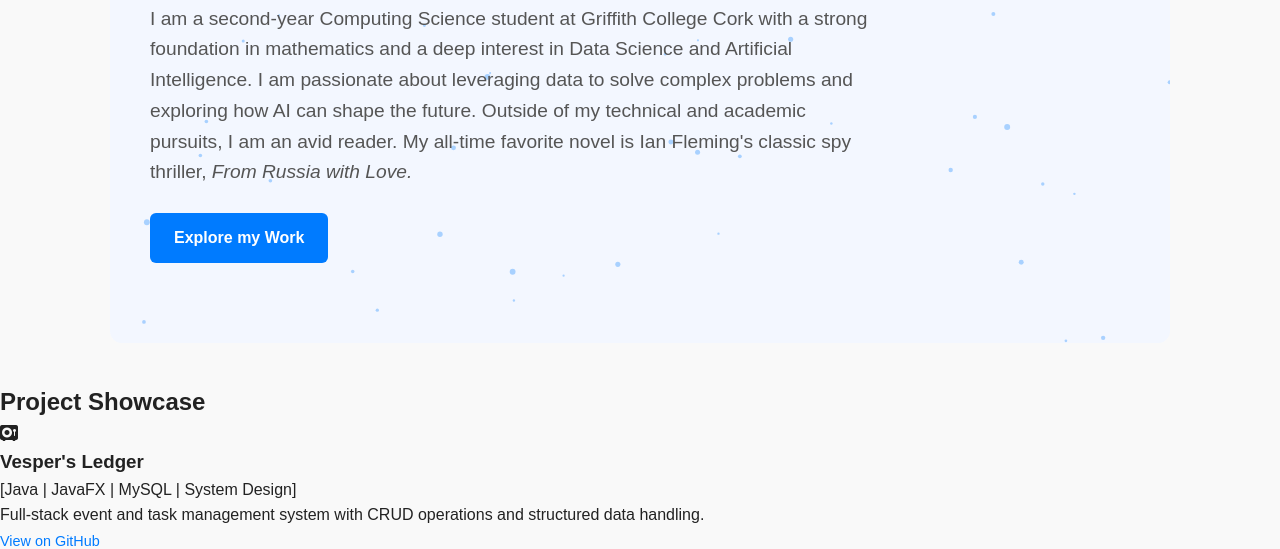
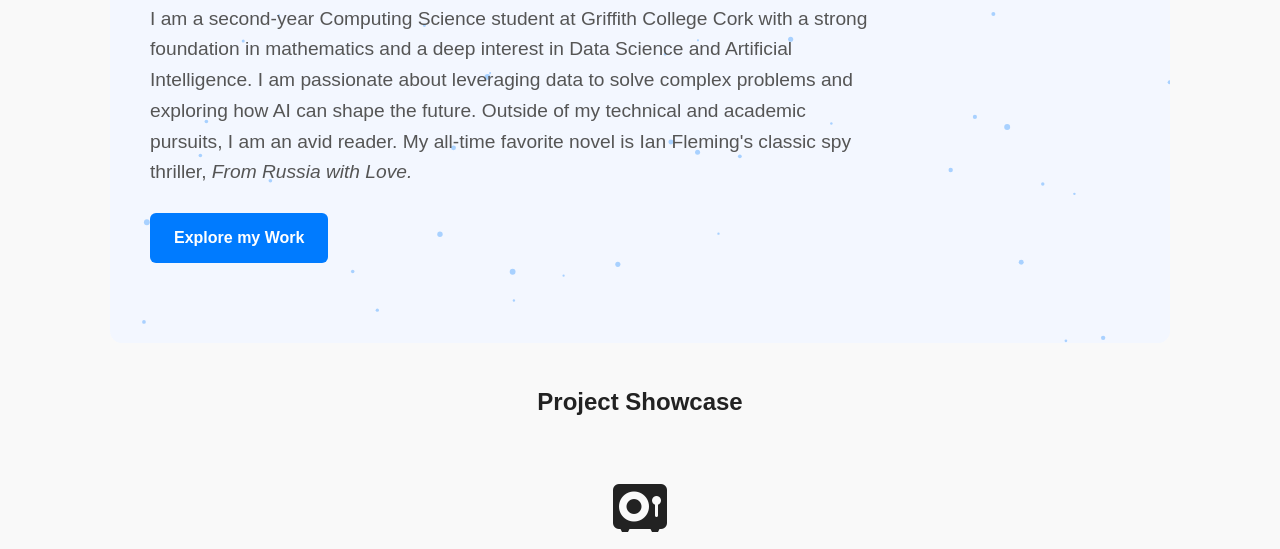
Before and after one commit to takshsharma-online/Personal-Portfolio, a plain HTML site: page index.html in a window 1280 px wide. Shown: the part 243-792 px from the top of the page. Drawn offline with Linux system fonts and the light colour scheme.

Commit message:
Added customizations for showcase on home page.

```diff
--- a/style.css
+++ b/style.css
@@ -148,3 +148,36 @@ footer {
     border-top: 1px solid var(--border-color);
     color: var(--secondary-text);
 }
+
+
+
+
+/* Update these specific sections in your style.css */
+
+.showcase-card {
+    min-height: 300px;
+    display: flex;
+    flex-direction: column; /* Stack elements vertically */
+    justify-content: center; /* Center vertically */
+    align-items: center; /* Center horizontally */
+    text-align: center; /* Center the text itself */
+    padding: 40px;
+    transition: opacity 0.5s ease-in-out;
+}
+
+/* Ensure the inner header also centers its contents */
+.showcase-card .project-header {
+    display: flex;
+    flex-direction: column;
+    align-items: center;
+    gap: 10px;
+    width: 100%;
+}
+
+.showcase-card .project-icon {
+    font-size: 3rem; /* Make the icon a bit bigger since it's centered */
+    margin-bottom: 10px;
+}
+ h2{
+    text-align: center;
+}
```
